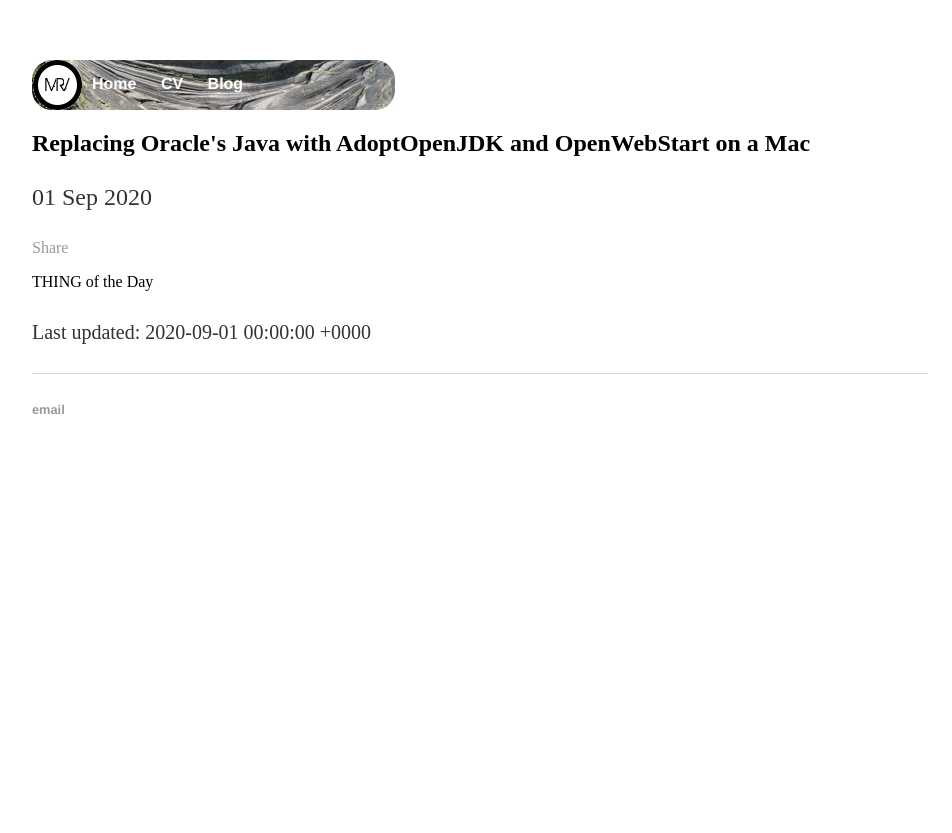
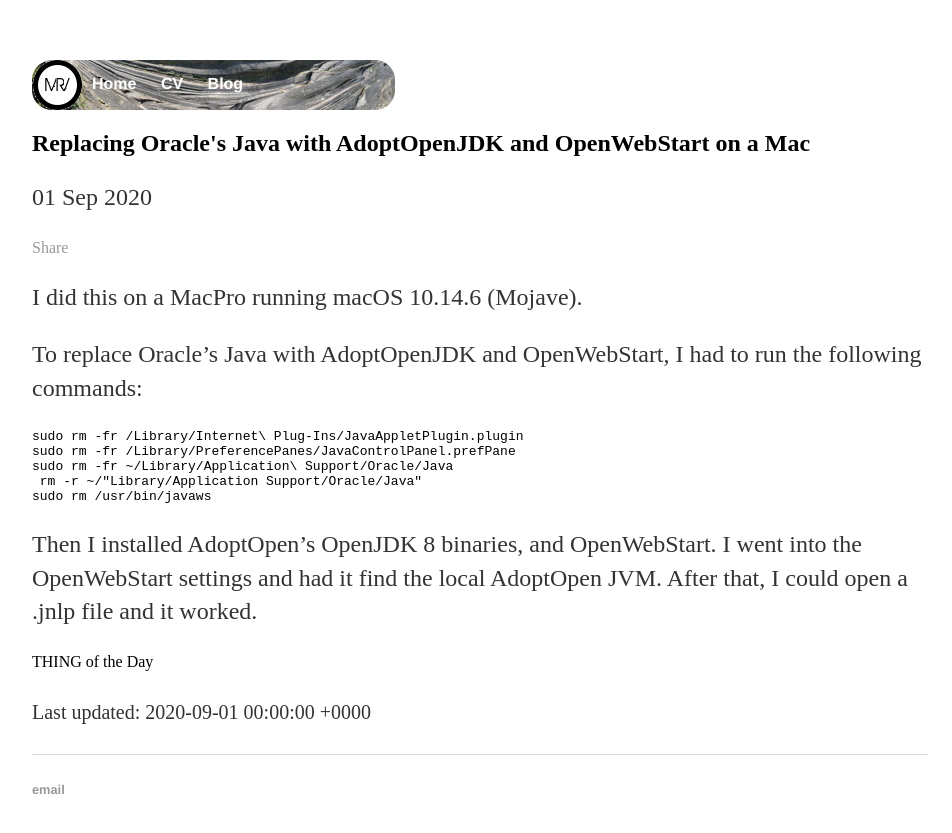
Before and after one commit to mrvanhorn/mrvanhorn.github.io, a Jekyll site: the page built from _posts/2020-09-01-replacing-oracle-java.md, in a window 1280 px wide. Shown: the top 833 px of the page, without its empty margins (160-1112 px from the left). Built offline with Jekyll 4.4.1, drawn with Linux system fonts in a browser that asks for light colours; comment, search, counter and statistics services are not loaded.

Commit message:
update 2020-09-01 post

```diff
--- a/_posts/2020-09-01-replacing-oracle-java.md
+++ b/_posts/2020-09-01-replacing-oracle-java.md
@@ -5,6 +5,21 @@
 last_modified_at: 2020-09-01
 ---
 
+<p>I did this on a MacPro running macOS 10.14.6 (Mojave).</p>
+
+<p>To replace Oracle’s Java with AdoptOpenJDK and OpenWebStart, I had to run the following commands:</p>
+
+<pre>
+sudo rm -fr /Library/Internet\ Plug-Ins/JavaAppletPlugin.plugin
+sudo rm -fr /Library/PreferencePanes/JavaControlPanel.prefPane
+sudo rm -fr ~/Library/Application\ Support/Oracle/Java
+ rm -r ~/"Library/Application Support/Oracle/Java"
+sudo rm /usr/bin/javaws
+</pre>
+
+<p>Then I installed AdoptOpen’s OpenJDK 8 binaries, and OpenWebStart. I went into the OpenWebStart settings and had it find the local AdoptOpen JVM. After that, I could open a .jnlp file and it worked.</p>
+
+
 <dl>
   <dt>THING of the Day</dt>
   <dd></dd>
```
